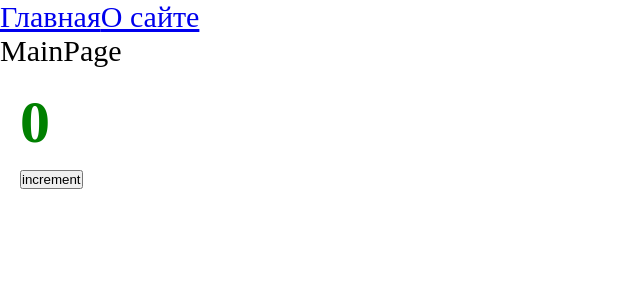
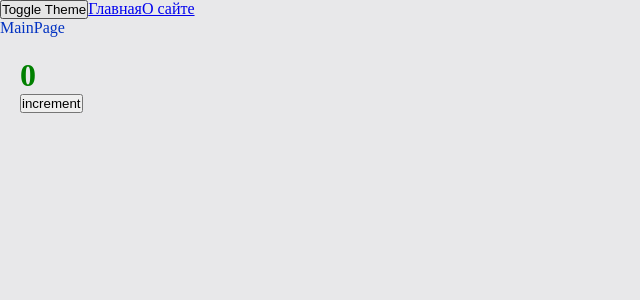
Before and after one commit to malcq/fp, a React app: page / in a window 1280 px wide. Shown: the top 300 px of the page, without its empty margins (0-640 px from the left). Built offline with nearby package versions, Linux system fonts and the light colour scheme.

Commit message:
organize styles, add Themes

```diff
--- a/src/App.tsx
+++ b/src/App.tsx
@@ -1,16 +1,20 @@
 import { Route, Routes } from 'react-router-dom';
-import { Suspense } from 'react';
+import { Suspense, useContext, useState } from 'react';
 import { Counter } from './components/Counter';
 import { Link } from 'react-router-dom';
 
 import AboutPageAsync from './pages/AboutPage/AboutPage.async';
 import MainPageAsync from './pages/MainPage/MainPage.async';
 
-import './index.scss';
+import './styles/index.scss';
+import { Theme, ThemeContext } from './theme/ThemeContext';
+import { useTheme } from './theme/useTheme';
 
 const App = () => {
+  const { theme, toggleTheme } = useTheme();
   return (
-    <div className="app">
+    <div className={`app ${theme}`}>
+      <button onClick={toggleTheme}>Toggle Theme</button>
       <Link to="/">Главная</Link>
       <Link to="/about">О сайте</Link>
       <Suspense fallback={<div>Loading...</div>}>
--- a/src/index.tsx
+++ b/src/index.tsx
@@ -1,11 +1,14 @@
 import { createRoot } from 'react-dom/client';
 import App from './App';
 import { BrowserRouter } from 'react-router-dom';
+import ThemeProvider from './theme/ThemeProvider';
 
 const container = document.getElementById('root');
 const root = createRoot(container!);
 root.render(
   <BrowserRouter>
-    <App />
+    <ThemeProvider>
+      <App />
+    </ThemeProvider>
   </BrowserRouter>
 );
--- /dev/null
+++ b/src/styles/index.scss
@@ -0,0 +1,12 @@
+@import 'reset';
+@import 'variables/global.scss';
+@import 'themes/normal.scss';
+@import 'themes/dark.scss';
+
+.app {
+  font-size: var(--font-m);
+  background: var(--bg-color);
+  color: var(--primary-color);
+
+  min-height: 100vh;
+}
--- a/src/index.scss
+++ b/src/styles/reset.scss
@@ -3,7 +3,3 @@
   padding: 0;
   box-sizing: border-box;
 }
-
-.app {
-  font-size: 30px;
-}
--- /dev/null
+++ b/src/styles/themes/dark.scss
@@ -0,0 +1,6 @@
+.app_dark_theme {
+  --bg-color: #090949;
+
+  --primary-color: #049604;
+  --secondary-color: #04ff04;
+}
--- /dev/null
+++ b/src/styles/themes/normal.scss
@@ -0,0 +1,6 @@
+.app_light_theme {
+  --bg-color: #e8e8ea;
+
+  --primary-color: #0232c2;
+  --secondary-color: #0449e0;
+}
--- /dev/null
+++ b/src/styles/variables/global.scss
@@ -0,0 +1,11 @@
+:root {
+  --font-family-main: Consolas, 'Times New Roman', Serif;
+
+  --font-size-m: 16px;
+  --font-line-m: 24px;
+  --font-m: var(--font-size-m) / var(--font-line-m) var(--font-family-main);
+
+  --font-size-l: 24px;
+  --font-line-l: 32px;
+  --font-l: var(--font-size-l) / var(--font-line-l) var(--font-family-main);
+}
--- /dev/null
+++ b/src/theme/ThemeContext.ts
@@ -0,0 +1,15 @@
+import { createContext } from 'react';
+
+export enum Theme {
+  LIGHT = 'app_light_theme',
+  DARK = 'app_dark_theme',
+}
+
+export interface ThemeContextProps {
+  theme?: Theme;
+  setTheme?: (theme: Theme) => void;
+}
+
+export const ThemeContext = createContext<ThemeContextProps>({});
+
+export const LOCAL_STORAGE_THEME_KEY = 'theme';
--- /dev/null
+++ b/src/theme/ThemeProvider.tsx
@@ -0,0 +1,28 @@
+import { FC, ReactNode, useMemo, useState } from 'react';
+import { LOCAL_STORAGE_THEME_KEY, Theme, ThemeContext } from './ThemeContext';
+
+const defaultTheme =
+  (localStorage.getItem(LOCAL_STORAGE_THEME_KEY) as Theme) || Theme.LIGHT;
+
+interface ThemeProps {
+  children: ReactNode;
+}
+const ThemeProvider: FC<ThemeProps> = ({ children }): ReactNode => {
+  const [theme, setTheme] = useState<Theme>(defaultTheme);
+
+  const defaultProps = useMemo(
+    () => ({
+      theme,
+      setTheme,
+    }),
+    [theme]
+  );
+
+  return (
+    <ThemeContext.Provider value={defaultProps}>
+      {children}
+    </ThemeContext.Provider>
+  );
+};
+
+export default ThemeProvider;
--- /dev/null
+++ b/src/theme/useTheme.ts
@@ -0,0 +1,18 @@
+import { useContext } from 'react';
+import { LOCAL_STORAGE_THEME_KEY, Theme, ThemeContext } from './ThemeContext';
+
+interface UseThemeResult {
+  toggleTheme: () => void;
+  theme: Theme;
+}
+export function useTheme(): UseThemeResult {
+  const { theme, setTheme } = useContext(ThemeContext);
+
+  const toggleTheme = () => {
+    const newTheme = theme === Theme.DARK ? Theme.LIGHT : Theme.DARK;
+    setTheme(newTheme);
+    localStorage.setItem(LOCAL_STORAGE_THEME_KEY, newTheme);
+  };
+
+  return { theme, toggleTheme };
+}
```
